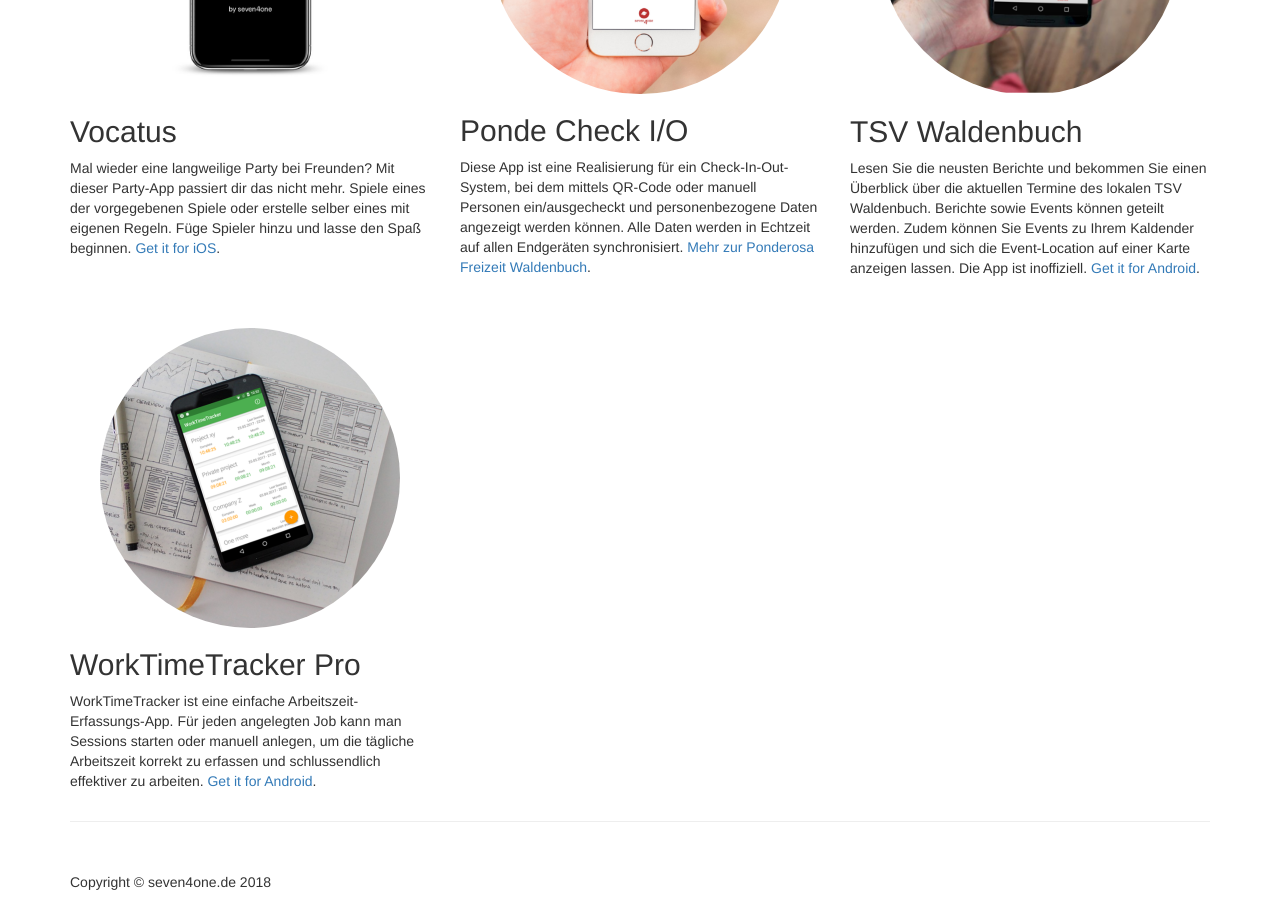
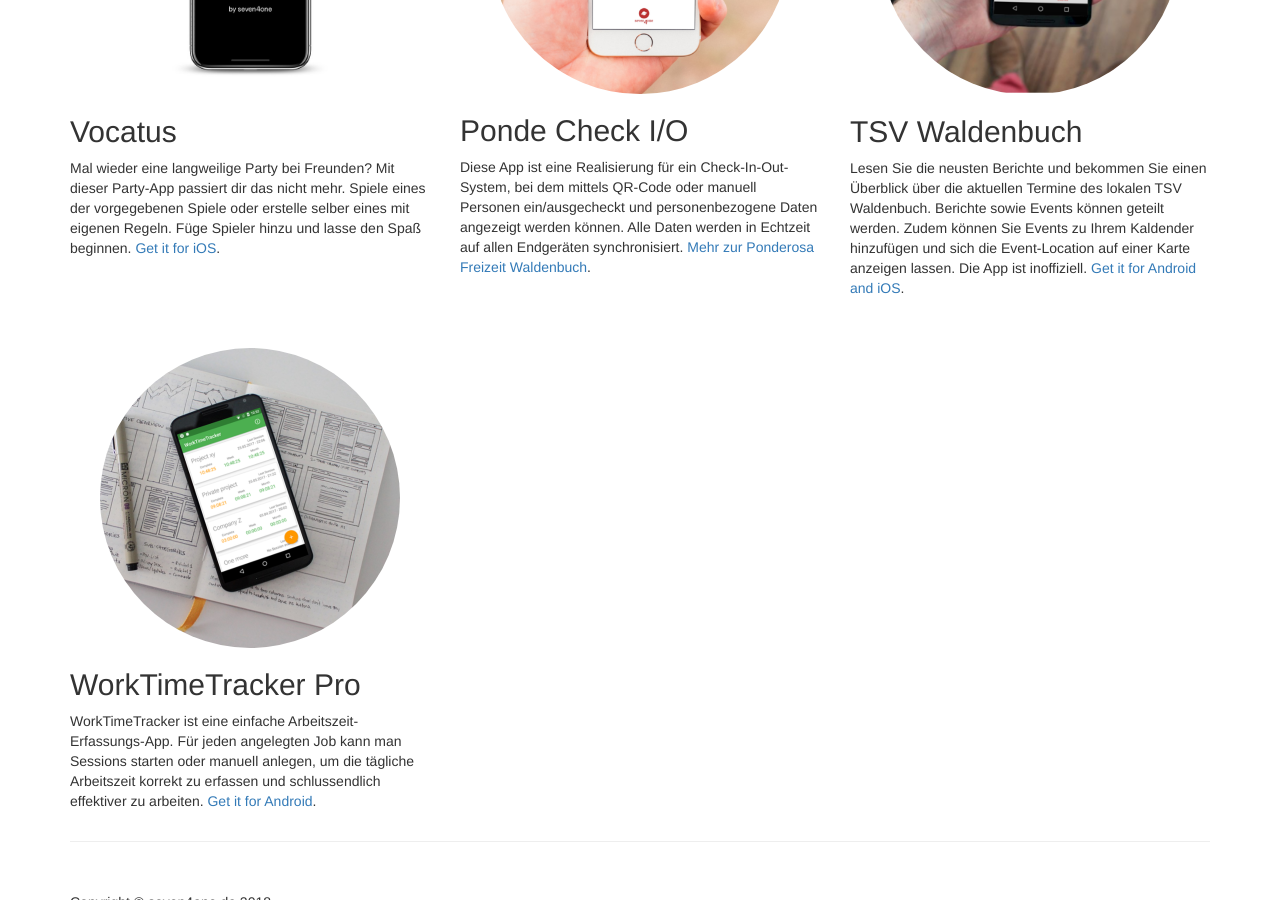
Before and after one commit to jbtippelt/jbtippelt.github.io, a Jekyll site: the page index.html, which Jekyll copies as it is, in a window 1280 px wide and 900 px high, scrolled down 690 px. Built offline with Jekyll 4.4.1, drawn with Linux system fonts in a browser that asks for light colours.

Commit message:
changed TSV Waldenbuch app link

```diff
--- a/index.html
+++ b/index.html
@@ -81,7 +81,7 @@
             <div class="col-sm-4">
                 <img class="img-circle img-responsive img-center" width="300px" src="./img/tsvAndroid.png" alt="">
                 <h2>TSV Waldenbuch</h2>
-                <p>Lesen Sie die neusten Berichte und bekommen Sie einen Überblick über die aktuellen Termine des lokalen TSV Waldenbuch. Berichte sowie Events können geteilt werden. Zudem können Sie Events zu Ihrem Kaldender hinzufügen und sich die Event-Location auf einer Karte anzeigen lassen. Die App ist inoffiziell. <a href="https://play.google.com/store/apps/details?id=de.jboka.tsvwaldenbuch" target="_blank">Get it for Android</a>.</p>
+                <p>Lesen Sie die neusten Berichte und bekommen Sie einen Überblick über die aktuellen Termine des lokalen TSV Waldenbuch. Berichte sowie Events können geteilt werden. Zudem können Sie Events zu Ihrem Kaldender hinzufügen und sich die Event-Location auf einer Karte anzeigen lassen. Die App ist inoffiziell. <a href="./tsv-waldenbuch" target="_blank">Get it for Android and iOS</a>.</p>
             </div>
 
         </div>
```
